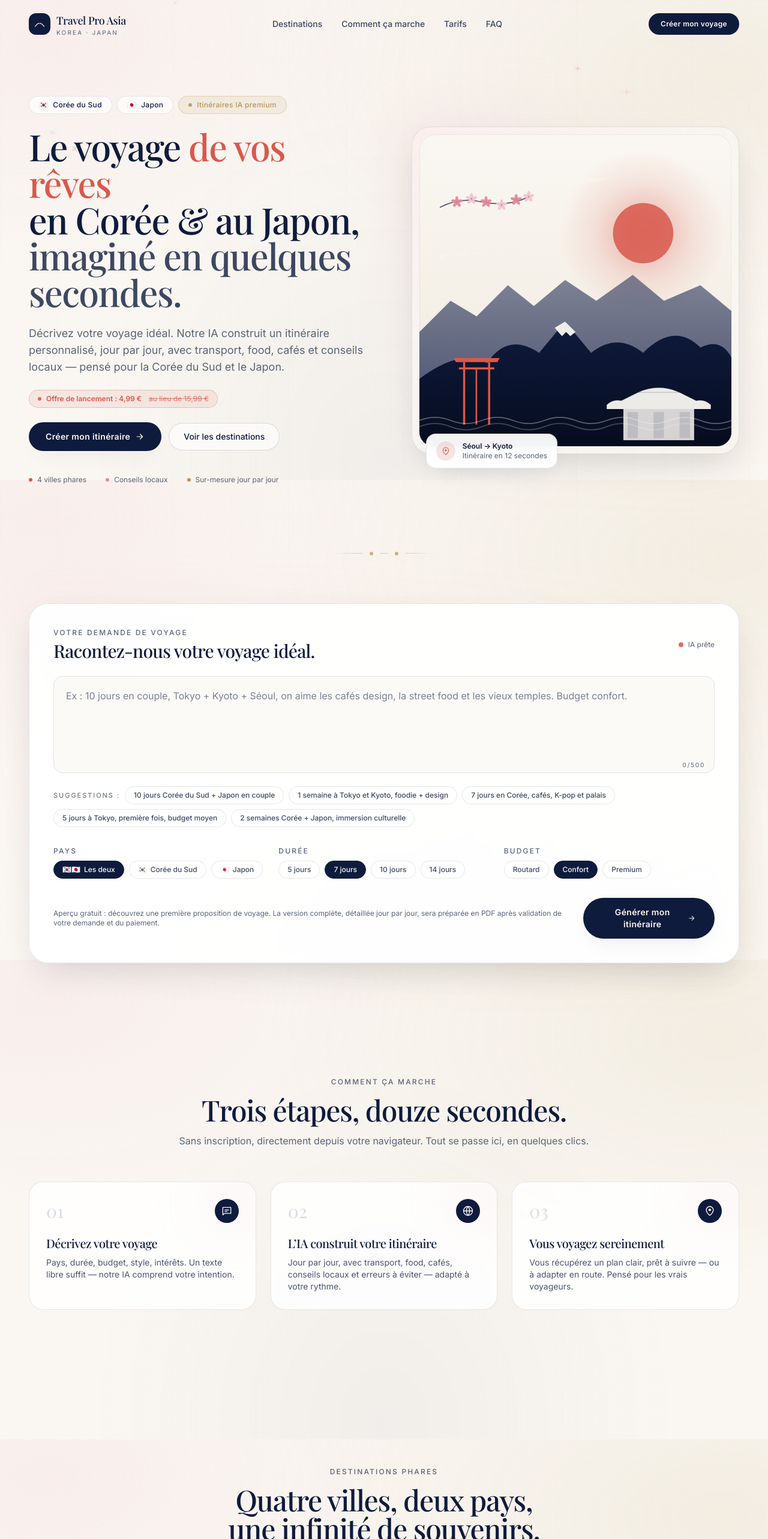
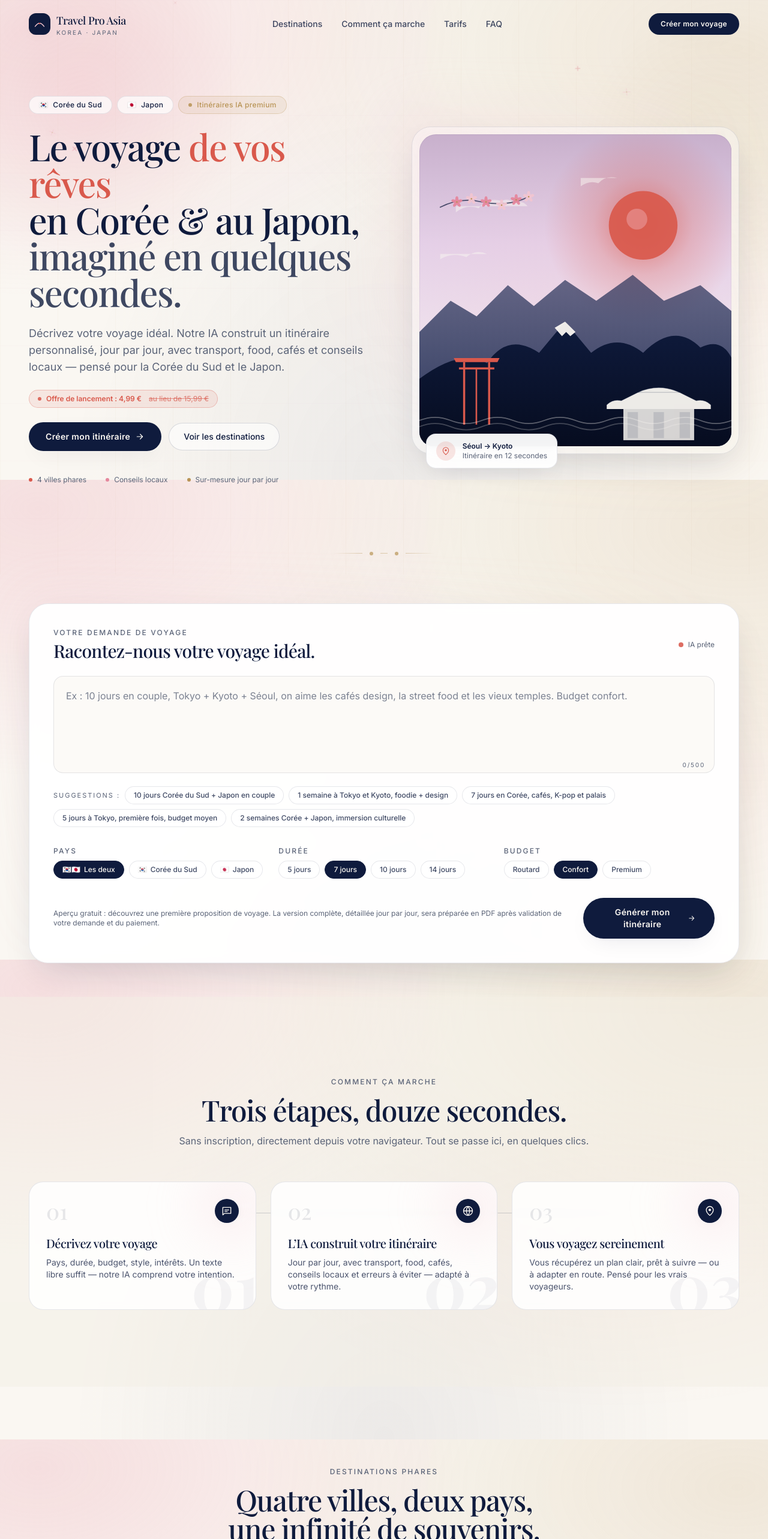
Before and after one commit to Pezz1313/travel-pro-asia, a React (Vite) app: page / in a window 1280 px wide. Shown: the top 2566 px of the page at 60% size. Built offline with nearby package versions, Linux system fonts and the light colour scheme; a web font is replaced by a local one.

Commit message:
Improve visual premium design

```diff
--- a/src/components/Destinations.jsx
+++ b/src/components/Destinations.jsx
@@ -9,6 +9,8 @@ const DESTINATIONS = [
     vibe: ['Bukchon Hanok', 'Seongsu', 'Han River', 'K-pop'],
     color: 'sakura',
     visual: 'seoul',
+    // Deep rose → navy: evokes palais Joseon + néons de Hongdae
+    bg: 'linear-gradient(150deg, #9B2D5A 0%, #3D1230 45%, #0F1B3D 100%)',
   },
   {
     name: 'Busan',
@@ -18,6 +20,8 @@ const DESTINATIONS = [
     vibe: ['Gamcheon', 'Haeundae', 'Jagalchi', 'Yonggungsa'],
     color: 'coral',
     visual: 'busan',
+    // Amber-coral → navy: coucher de soleil sur Haeundae Beach
+    bg: 'linear-gradient(150deg, #C44B1A 0%, #6B1F0A 50%, #0F1B3D 100%)',
   },
   {
     name: 'Tokyo',
@@ -27,6 +31,8 @@ const DESTINATIONS = [
     vibe: ['Shibuya', 'Asakusa', 'teamLab', 'Akihabara'],
     color: 'coral',
     visual: 'tokyo',
+    // Indigo profond → navy-dark: nuit électrique de Shibuya
+    bg: 'linear-gradient(150deg, #1A1F6B 0%, #0D1250 55%, #060C1F 100%)',
   },
   {
     name: 'Kyoto',
@@ -36,6 +42,8 @@ const DESTINATIONS = [
     vibe: ['Fushimi Inari', 'Gion', 'Arashiyama', 'Kinkaku-ji'],
     color: 'sakura',
     visual: 'kyoto',
+    // Cramoisi torii → navy: rouge Fushimi Inari au crépuscule
+    bg: 'linear-gradient(150deg, #8B2010 0%, #3D0E06 55%, #0F1B3D 100%)',
   },
 ];
 
@@ -64,16 +72,19 @@ export default function Destinations() {
   );
 }
 
-function DestinationCard({ name, country, countryLabel, tagline, vibe, color, visual }) {
+function DestinationCard({ name, country, countryLabel, tagline, vibe, color, visual, bg }) {
   const accent =
     color === 'sakura'
-      ? { halo: 'from-sakura/40 to-transparent', dot: 'bg-sakura-deep', ring: 'border-sakura-deep/30' }
-      : { halo: 'from-coral/30 to-transparent', dot: 'bg-coral', ring: 'border-coral/30' };
+      ? { halo: 'from-white/10 to-transparent', dot: 'bg-sakura-deep', ring: 'border-sakura-deep/30' }
+      : { halo: 'from-white/8 to-transparent', dot: 'bg-coral', ring: 'border-coral/30' };
 
   return (
     <article className="card card-hover group relative overflow-hidden p-0">
-      <div className="relative h-44 overflow-hidden rounded-t-3xl bg-gradient-to-br from-navy via-navy-soft to-navy-dark">
-        <div className={`absolute inset-0 bg-gradient-to-br ${accent.halo} opacity-70`} />
+      <div
+        className="relative h-48 overflow-hidden rounded-t-3xl"
+        style={{ background: bg }}
+      >
+        <div className={`absolute inset-0 bg-gradient-to-t ${accent.halo}`} />
         <CityIllustration variant={visual} />
         <span className="absolute left-4 top-4 pill !bg-white/85">
           <span aria-hidden>{country}</span>
--- a/src/components/FAQ.jsx
+++ b/src/components/FAQ.jsx
@@ -35,8 +35,9 @@ export default function FAQ() {
   const [open, setOpen] = useState(0);
 
   return (
-    <section id="faq" className="section scroll-mt-24">
-      <div className="container-x">
+    <section id="faq" className="section relative scroll-mt-24">
+      <div className="pointer-events-none absolute inset-0 bg-cream/45" aria-hidden="true" />
+      <div className="container-x relative">
         <div className="grid gap-12 lg:grid-cols-[1fr_1.4fr]">
           <div>
             <span className="label-muted">FAQ</span>
--- a/src/components/Hero.jsx
+++ b/src/components/Hero.jsx
@@ -4,7 +4,20 @@ import HeroVisual from './HeroVisual.jsx';
 export default function Hero() {
   return (
     <section id="top" className="relative overflow-hidden pt-28 sm:pt-36 lg:pt-40">
-      <div className="absolute inset-0 bg-bojagi opacity-50" aria-hidden="true" />
+      {/* Bojagi grid overlay */}
+      <div className="absolute inset-0 bg-bojagi opacity-65" aria-hidden="true" />
+      {/* Radial glow top-left — sakura atmosphere */}
+      <div
+        className="pointer-events-none absolute -left-40 -top-32 h-[600px] w-[600px] rounded-full opacity-40"
+        style={{ background: 'radial-gradient(circle, rgba(229,135,157,0.35) 0%, transparent 65%)' }}
+        aria-hidden="true"
+      />
+      {/* Radial glow top-right — gold warmth */}
+      <div
+        className="pointer-events-none absolute -right-40 top-0 h-[500px] w-[500px] rounded-full opacity-30"
+        style={{ background: 'radial-gradient(circle, rgba(184,148,86,0.28) 0%, transparent 65%)' }}
+        aria-hidden="true"
+      />
       <FloatingSakura />
 
       <div className="container-x relative grid items-center gap-12 pb-16 sm:pb-20 lg:grid-cols-[1.05fr_1fr] lg:gap-16 lg:pb-28">
--- a/src/components/HeroVisual.jsx
+++ b/src/components/HeroVisual.jsx
@@ -10,36 +10,49 @@ export default function HeroVisual({ className = '' }) {
       xmlns="http://www.w3.org/2000/svg"
     >
       <defs>
+        {/* Sky: cool mauve at top → warm ivory at bottom — more atmospheric */}
         <linearGradient id="sky" x1="0" x2="0" y1="0" y2="1">
-          <stop offset="0%" stopColor="#FAF7F2" />
-          <stop offset="60%" stopColor="#F4EFE6" />
+          <stop offset="0%" stopColor="#C8B0CC" />
+          <stop offset="35%" stopColor="#E4D0E8" />
+          <stop offset="70%" stopColor="#F0E6F0" />
           <stop offset="100%" stopColor="#FCE9EE" />
         </linearGradient>
         <linearGradient id="mountFar" x1="0" x2="0" y1="0" y2="1">
-          <stop offset="0%" stopColor="#1E2A52" stopOpacity="0.55" />
-          <stop offset="100%" stopColor="#1E2A52" stopOpacity="0.85" />
+          <stop offset="0%" stopColor="#1E2A52" stopOpacity="0.65" />
+          <stop offset="100%" stopColor="#1E2A52" stopOpacity="0.95" />
         </linearGradient>
         <linearGradient id="mountNear" x1="0" x2="0" y1="0" y2="1">
           <stop offset="0%" stopColor="#0F1B3D" />
           <stop offset="100%" stopColor="#060C1F" />
         </linearGradient>
+        {/* Sun: warmer, more visible glow */}
         <radialGradient id="sun" cx="0.5" cy="0.5" r="0.5">
-          <stop offset="0%" stopColor="#D9594C" stopOpacity="0.45" />
-          <stop offset="60%" stopColor="#D9594C" stopOpacity="0.12" />
+          <stop offset="0%" stopColor="#D9594C" stopOpacity="0.75" />
+          <stop offset="50%" stopColor="#D9594C" stopOpacity="0.25" />
           <stop offset="100%" stopColor="#D9594C" stopOpacity="0" />
+        </radialGradient>
+        {/* Atmospheric haze layer */}
+        <radialGradient id="haze" cx="0.5" cy="0.7" r="0.7">
+          <stop offset="0%" stopColor="#F2C6D1" stopOpacity="0.30" />
+          <stop offset="100%" stopColor="#F2C6D1" stopOpacity="0" />
         </radialGradient>
       </defs>
 
       {/* Sky wash */}
       <rect width="600" height="600" rx="32" fill="url(#sky)" />
 
+      {/* Atmospheric haze overlay */}
+      <rect width="600" height="600" rx="32" fill="url(#haze)" />
+
       {/* Outer faint frame */}
       <rect x="0.5" y="0.5" width="599" height="599" rx="32" fill="none" stroke="#0F1B3D" strokeOpacity="0.08" />
 
-      {/* Sun aura */}
-      <circle cx="430" cy="190" r="160" fill="url(#sun)" />
-      {/* Sun disc */}
-      <circle cx="430" cy="190" r="58" fill="#D9594C" opacity="0.85" />
+      {/* Sun aura — bigger, warmer */}
+      <circle cx="430" cy="175" r="190" fill="url(#sun)" />
+      {/* Sun disc — slightly larger */}
+      <circle cx="430" cy="175" r="66" fill="#D9594C" opacity="0.92" />
+      {/* Sun inner highlight */}
+      <circle cx="418" cy="163" r="20" fill="#F2C6D1" opacity="0.35" />
 
       {/* Distant clouds (woodblock style) */}
       <g opacity="0.5" fill="#FAF7F2">
--- a/src/components/HowItWorks.jsx
+++ b/src/components/HowItWorks.jsx
@@ -37,7 +37,10 @@ const STEPS = [
 export default function HowItWorks() {
   return (
     <section id="how" className="section relative scroll-mt-24">
-      <div className="container-x">
+      {/* Full-width alternating cream background */}
+      <div className="pointer-events-none absolute inset-0 bg-cream/50" aria-hidden="true" />
+
+      <div className="container-x relative">
         <div className="mx-auto max-w-3xl text-center">
           <span className="label-muted">Comment ça marche</span>
           <h2 className="h-serif mt-3 text-3xl sm:text-5xl">
@@ -48,14 +51,38 @@ export default function HowItWorks() {
           </p>
         </div>
 
-        <div className="mt-14 grid gap-6 md:grid-cols-3">
+        {/* Step cards with a subtle connector on desktop */}
+        <div className="relative mt-14">
+          {/* Connector line between step icons — desktop only */}
+          <div
+            aria-hidden="true"
+            className="absolute hidden h-px md:block"
+            style={{
+              top: '52px',
+              left: 'calc(100% / 3 / 2)',
+              right: 'calc(100% / 3 / 2)',
+              background: 'linear-gradient(90deg, transparent, rgba(15,27,61,0.18) 15%, rgba(15,27,61,0.18) 85%, transparent)',
+            }}
+          />
+
+          <div className="grid gap-6 md:grid-cols-3">
             {STEPS.map((s) => (
               <article key={s.n} className="card card-hover relative overflow-hidden p-7">
-              <div className="absolute -right-6 -top-6 h-28 w-28 rounded-full bg-sakura/15 blur-2xl" aria-hidden="true" />
+                {/* Large decorative watermark number */}
+                <div
+                  aria-hidden="true"
+                  className="pointer-events-none absolute -right-2 -bottom-4 select-none font-serif font-bold leading-none text-navy/[0.045]"
+                  style={{ fontSize: '7rem' }}
+                >
+                  {s.n}
+                </div>
+
+                <div className="absolute -right-6 -top-6 h-32 w-32 rounded-full bg-sakura/20 blur-2xl" aria-hidden="true" />
+
                 <div className="relative">
                   <div className="flex items-center justify-between">
-                  <span className="text-3xl font-serif text-navy/15">{s.n}</span>
-                  <span className="grid h-10 w-10 place-items-center rounded-full bg-navy text-ivory">
+                    <span className="font-serif text-4xl font-medium text-navy/10">{s.n}</span>
+                    <span className="grid h-10 w-10 place-items-center rounded-full bg-navy text-ivory shadow-soft">
                       {s.icon}
                     </span>
                   </div>
@@ -66,6 +93,7 @@ export default function HowItWorks() {
             ))}
           </div>
         </div>
+      </div>
     </section>
   );
 }
--- a/src/index.css
+++ b/src/index.css
@@ -11,9 +11,10 @@
   body {
     @apply bg-ivory text-navy font-sans;
     background-image:
-      radial-gradient(at 6% 8%, rgba(242, 198, 209, 0.18) 0%, transparent 38%),
-      radial-gradient(at 94% 16%, rgba(184, 148, 86, 0.10) 0%, transparent 45%),
-      radial-gradient(at 50% 96%, rgba(15, 27, 61, 0.04) 0%, transparent 55%);
+      radial-gradient(at 5% 6%, rgba(229, 135, 157, 0.22) 0%, transparent 42%),
+      radial-gradient(at 96% 10%, rgba(184, 148, 86, 0.16) 0%, transparent 48%),
+      radial-gradient(at 50% 100%, rgba(15, 27, 61, 0.06) 0%, transparent 58%),
+      radial-gradient(at 80% 60%, rgba(217, 89, 76, 0.06) 0%, transparent 40%);
     background-attachment: fixed;
   }
   ::selection {
```
Also changed, not shown: src/components/TwoWays.jsx (+25 -9 lines). Lines whose indentation alone changed are shown as unchanged.
